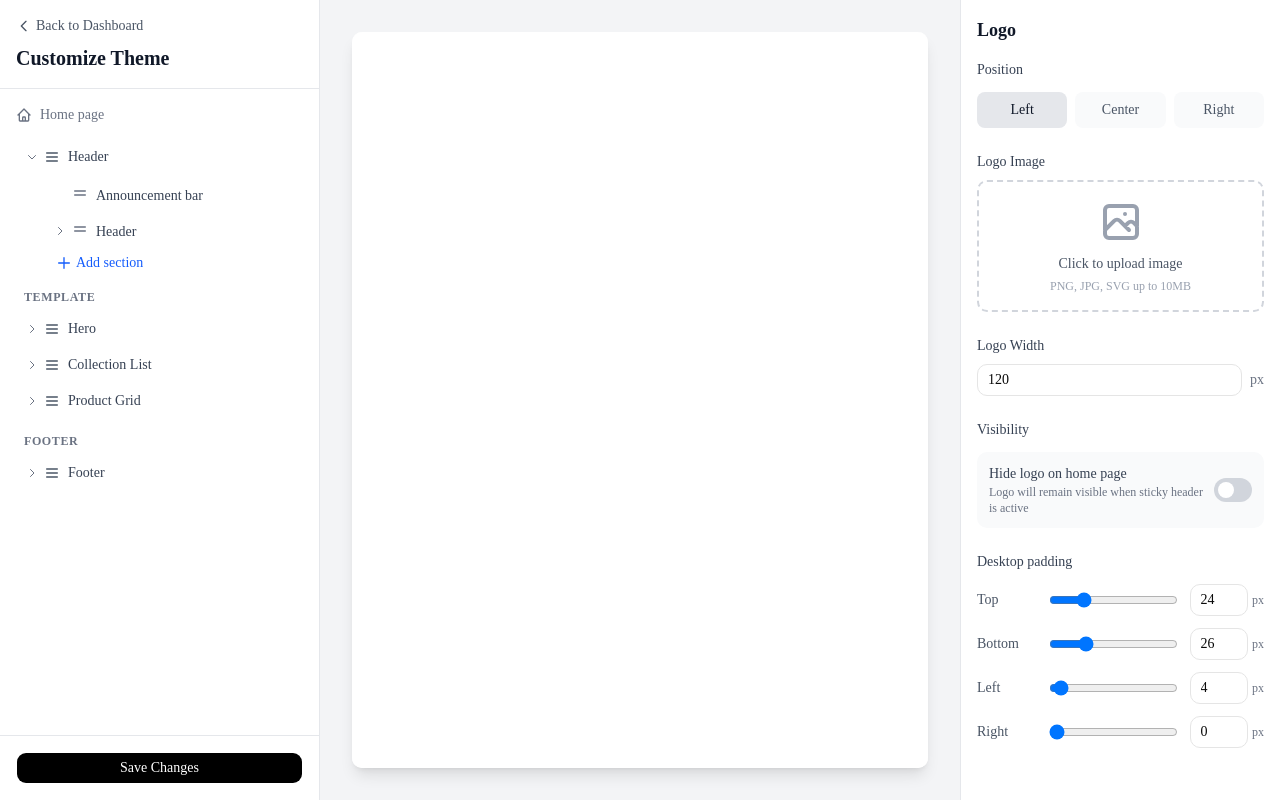
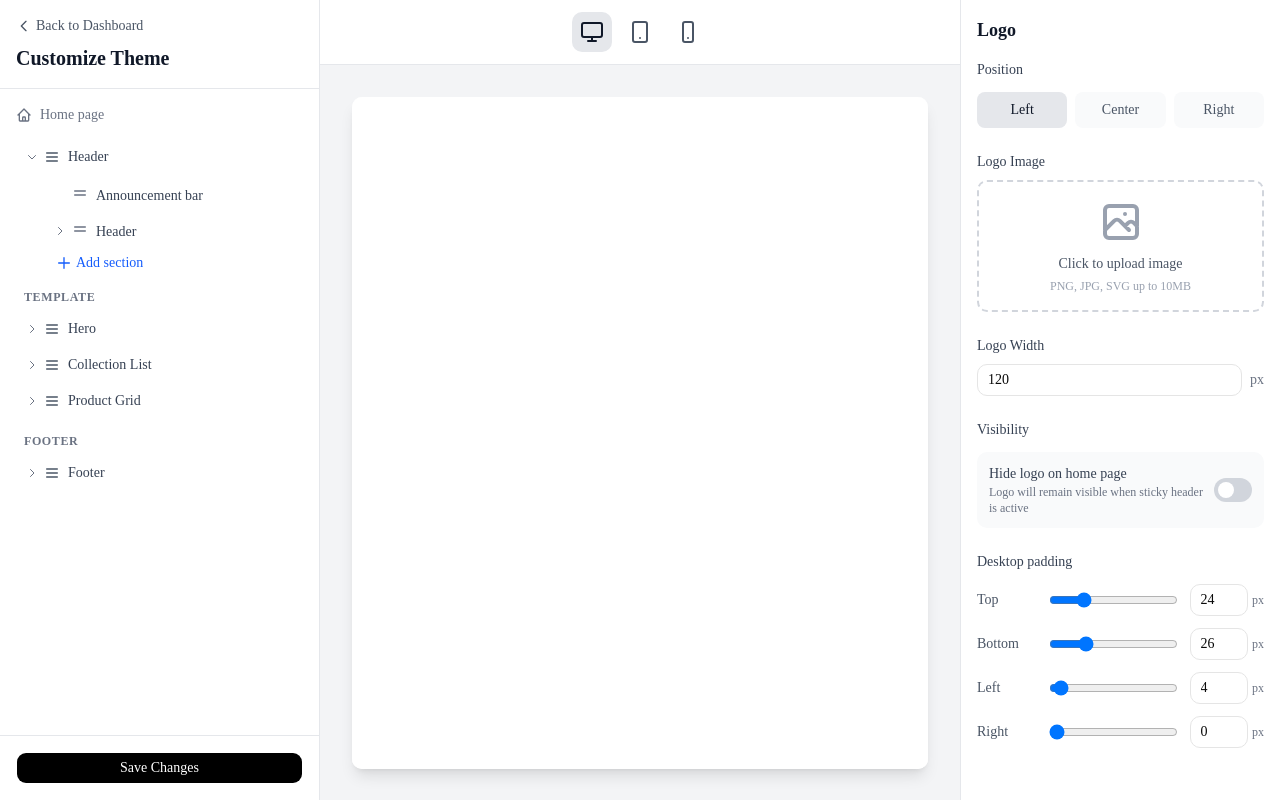
Before and after one commit to melkam59/headless-builder, a Next.js app: page /editor in a window 1280 px wide. Built offline with nearby package versions, Linux system fonts and the light colour scheme.

Commit message:
update device preview toolbar

```diff
--- a/app/editor/page.tsx
+++ b/app/editor/page.tsx
@@ -6,6 +6,7 @@ import SettingsPanel from '@/components/editor/SettingsPanel';
 
 export default function EditorPage() {
   const [selectedItem, setSelectedItem] = useState<string | null>('logo');
+  const [deviceView, setDeviceView] = useState<'desktop' | 'mobile' | 'tablet'>('desktop');
   const [expandedSections, setExpandedSections] = useState<Record<string, boolean>>({
     header: true,
     headerMain: true,
@@ -88,6 +89,14 @@ export default function EditorPage() {
     });
   };
 
+  const getPreviewWidth = () => {
+    switch (deviceView) {
+      case 'mobile': return '375px';
+      case 'tablet': return '768px';
+      case 'desktop': return '100%';
+    }
+  };
+
   return (
     <div className="flex h-screen bg-gray-50">
       {/* Left Sidebar */}
@@ -99,9 +108,60 @@ export default function EditorPage() {
       />
 
       {/* Center - Preview */}
-      <main className="flex-1 bg-gray-100 overflow-auto">
-        <div className="h-full flex items-start justify-center p-8">
-          <div className="w-full max-w-6xl bg-white rounded-lg shadow-lg overflow-hidden" style={{ height: 'calc(100vh - 4rem)' }}>
+      <main className="flex-1 bg-gray-100 overflow-auto flex flex-col">
+        {/* Device Preview Toolbar */}
+        <div className="bg-white border-b border-gray-200 px-4 py-3 flex items-center justify-center gap-2">
+          <button
+            onClick={() => setDeviceView('desktop')}
+            className={`p-2 rounded-lg transition-colors ${
+              deviceView === 'desktop' ? 'bg-gray-200 text-gray-900' : 'text-gray-600 hover:bg-gray-100'
+            }`}
+            title="Desktop view"
+          >
+            <svg xmlns="http://www.w3.org/2000/svg" className="w-6 h-6" fill="none" stroke="currentColor" viewBox="0 0 24 24">
+              <rect x="2" y="3" width="20" height="14" rx="2" strokeWidth="2" strokeLinecap="round" strokeLinejoin="round"/>
+              <line x1="8" y1="21" x2="16" y2="21" strokeWidth="2" strokeLinecap="round"/>
+              <line x1="12" y1="17" x2="12" y2="21" strokeWidth="2" strokeLinecap="round"/>
+            </svg>
+          </button>
+
+          <button
+            onClick={() => setDeviceView('tablet')}
+            className={`p-2 rounded-lg transition-colors ${
+              deviceView === 'tablet' ? 'bg-gray-200 text-gray-900' : 'text-gray-600 hover:bg-gray-100'
+            }`}
+            title="Tablet view"
+          >
+            <svg xmlns="http://www.w3.org/2000/svg" className="w-6 h-6" fill="none" stroke="currentColor" viewBox="0 0 24 24">
+              <rect x="5" y="2" width="14" height="20" rx="2" strokeWidth="2" strokeLinecap="round" strokeLinejoin="round"/>
+              <line x1="12" y1="18" x2="12" y2="18" strokeWidth="2" strokeLinecap="round"/>
+            </svg>
+          </button>
+
+          <button
+            onClick={() => setDeviceView('mobile')}
+            className={`p-2 rounded-lg transition-colors ${
+              deviceView === 'mobile' ? 'bg-gray-200 text-gray-900' : 'text-gray-600 hover:bg-gray-100'
+            }`}
+            title="Mobile view"
+          >
+            <svg xmlns="http://www.w3.org/2000/svg" className="w-6 h-6" fill="none" stroke="currentColor" viewBox="0 0 24 24">
+              <rect x="7" y="2" width="10" height="20" rx="2" strokeWidth="2" strokeLinecap="round" strokeLinejoin="round"/>
+              <line x1="12" y1="18" x2="12" y2="18" strokeWidth="2" strokeLinecap="round"/>
+            </svg>
+          </button>
+        </div>
+
+        {/* Preview Area */}
+        <div className="flex-1 flex items-start justify-center p-8">
+          <div
+            className="bg-white rounded-lg shadow-lg overflow-hidden transition-all duration-300"
+            style={{
+              width: getPreviewWidth(),
+              height: 'calc(100vh - 8rem)',
+              maxWidth: '100%'
+            }}
+          >
             <iframe
               src="/preview"
               className="w-full h-full"
```
